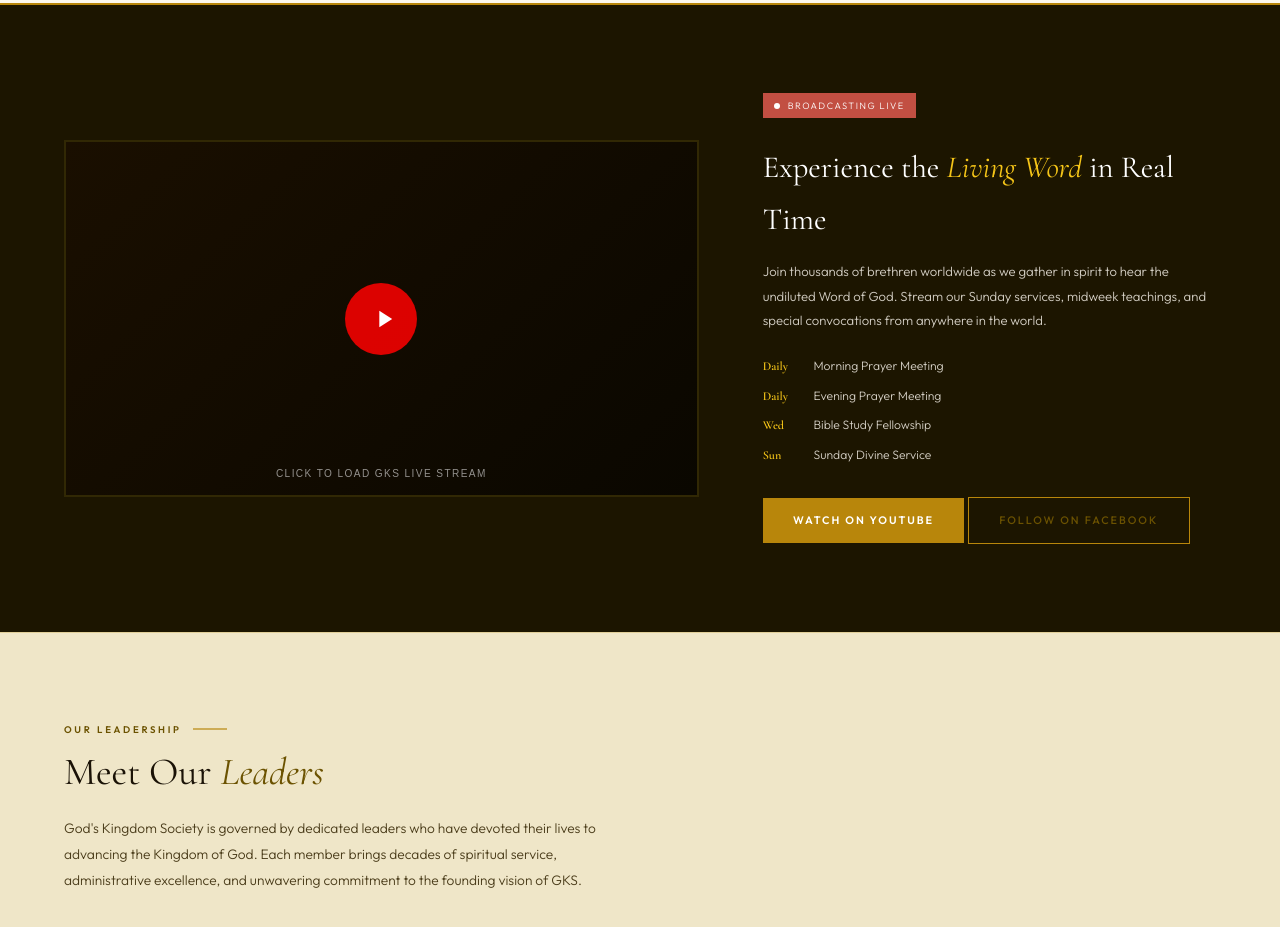
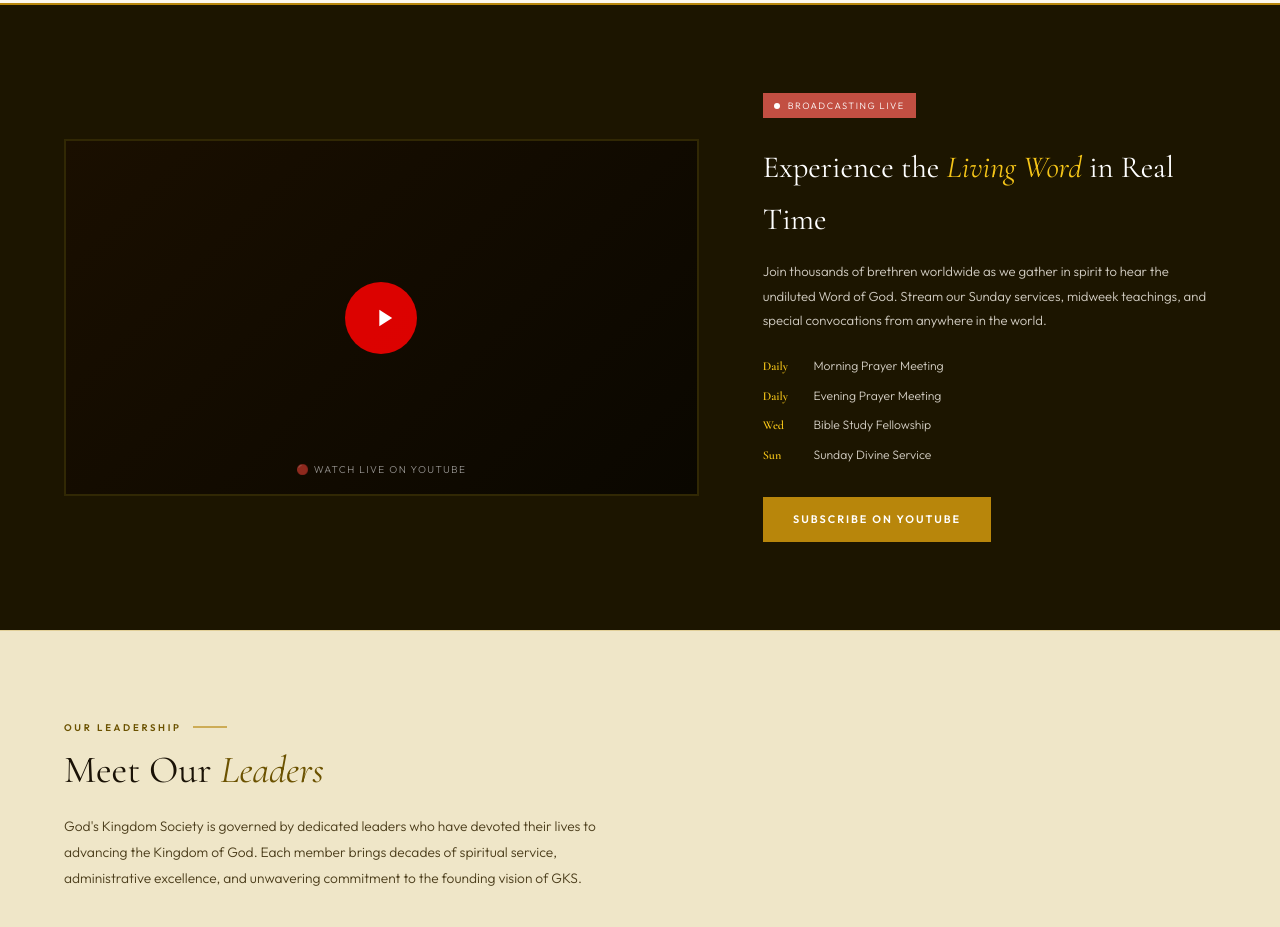
Before and after one commit to Godskingdomsociety/gksdemo, a plain HTML site: page index.html in a window 1280 px wide. Shown: the part 3660-4587 px from the top of the page. Drawn offline with nearby package versions, Linux system fonts and the light colour scheme.

Commit message:
Update index.html

```diff
--- a/index.html
+++ b/index.html
@@ -850,18 +850,19 @@ footer{background:var(--bg-dk2);border-top:2px solid var(--gold);padding:4rem 4r
 <!-- ═══ LIVE STREAM ═══ -->
 <section class="live-section s-pad" id="live" aria-labelledby="live-h">
   <div class="live-inner">
-    <button class="live-embed" id="ytFacade"
-            aria-label="Load GKS Live Stream on YouTube"
-            onclick="loadYT()">
+    <a class="live-embed" id="ytFacade"
+            aria-label="Open GKS Watch & Pray YouTube Channel"
+            href="https://www.youtube.com/@gkswatchpray"
+            target="_blank" rel="noopener noreferrer">
       <div class="yt-facade">
         <div class="yt-play-btn" aria-hidden="true">
           <svg width="28" height="28" fill="#fff" viewBox="0 0 24 24" aria-hidden="true" focusable="false">
             <path d="M8 5v14l11-7z"/>
           </svg>
         </div>
-        <span class="yt-label">Click to load GKS Live Stream</span>
+        <span class="yt-label">🔴 Watch Live on YouTube</span>
       </div>
-    </button>
+    </a>
     <div class="live-text">
       <div class="live-badge-row" aria-label="Broadcasting live">
         <span class="live-dot-sm" aria-hidden="true"></span> Broadcasting Live
@@ -874,11 +875,8 @@ footer{background:var(--bg-dk2);border-top:2px solid var(--gold);padding:4rem 4r
         <div class="ls-row"><span class="ls-day">Wed</span><span class="ls-info">Bible Study Fellowship</span></div>
         <div class="ls-row"><span class="ls-day">Sun</span><span class="ls-info">Sunday Divine Service</span></div>
       </div>
-      <a href="https://www.youtube.com/@gkswatchpray" target="_blank" rel="noopener noreferrer" class="btn-primary">
-        Watch on YouTube
-      </a>
-      <a href="https://www.facebook.com/mountaingks" target="_blank" rel="noopener noreferrer" class="btn-outline">
-        Follow on Facebook
+      <a href="https://www.youtube.com/@GKS" target="_blank" rel="noopener noreferrer" class="btn-primary">
+        Subscribe on YouTube
       </a>
     </div>
   </div>
@@ -1298,7 +1296,9 @@ var io = new IntersectionObserver(function(entries){
 document.querySelectorAll('.reveal').forEach(function(el){ io.observe(el); });
 
 /* ── YOUTUBE FACADE ───────────────────────────────────── */
-window.loadYT = function() {
+window.loadYT = function() { window.open('https://www.youtube.com/@gkswatchpray','_blank'); return; }
+/* legacy code retained below */
+/*
   var f   = document.getElementById('ytFacade');
   var ifr = document.createElement('iframe');
   ifr.src = 'https://www.youtube.com/embed/live_stream?channel=' + YT_CH + '&autoplay=1';
@@ -1309,7 +1309,7 @@ window.loadYT = function() {
   f.innerHTML = '';
   f.appendChild(ifr);
   f.style.cursor = 'default';
-};
+*/
 
 /* ── HAMBURGER ────────────────────────────────────────── */
 var ham    = document.getElementById('navHam');
```
